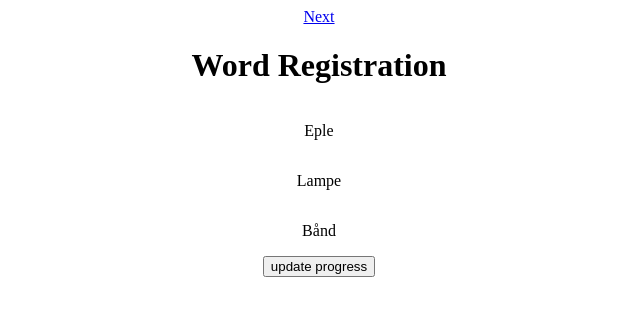
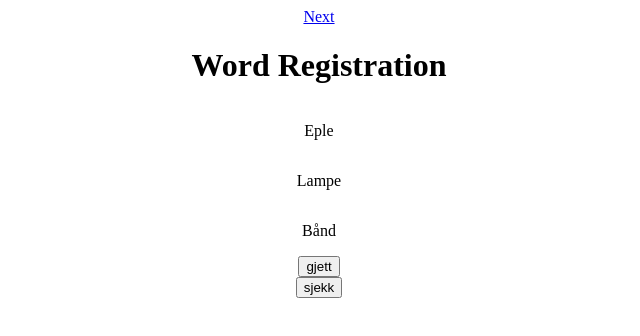
Before and after one commit to ntnon/svelte-cog, a SvelteKit app: page /tasks/wordregistration in a window 1280 px wide. Shown: the top 336 px of the page, without its empty margins (321-961 px from the left). Built offline with nearby package versions, Linux system fonts and the light colour scheme.

Commit message:
updated to work with wordChecker

```diff
--- a/src/routes/tasks/wordregistration/+page.svelte
+++ b/src/routes/tasks/wordregistration/+page.svelte
@@ -5,16 +5,33 @@
 	import { onMount } from 'svelte';
 
 	let f: string[] = [];
+	let guess = false;
+	let guesses: string[] = [];
 
+	function checkWords() {
+		for (let i = 0; i < f.length; i++) {
+			if (f[i].toLowerCase() !== guesses[i].toLowerCase()) {
+				console.log('false');
+				return false;
+			}
+		}
+		console.log('true');
+		return true;
+	}
 	onMount(() => {
 		//ensures that the wordStore is populated before the component is mounted
 		f = $wordStore;
-		f = $wordStore ?? [];
 	});
 </script>
 
 <h1>Word Registration</h1>
-{#each f as w}
-	<p>{w}</p>
+{#each f as w, index}
+	{#if guess}
+		<p><input type="text" bind:value={guesses[index]} /></p>
+	{/if}
+	{#if !guess}
+		<p>{w}</p>
+	{/if}
 {/each}
-<button on:click={() => updateProgress($page.route.id, 'complete')}>update progress</button>
+<button on:click={() => (guess = true)}>gjett</button>
+<button on:click={() => checkWords()}>sjekk</button>
```
